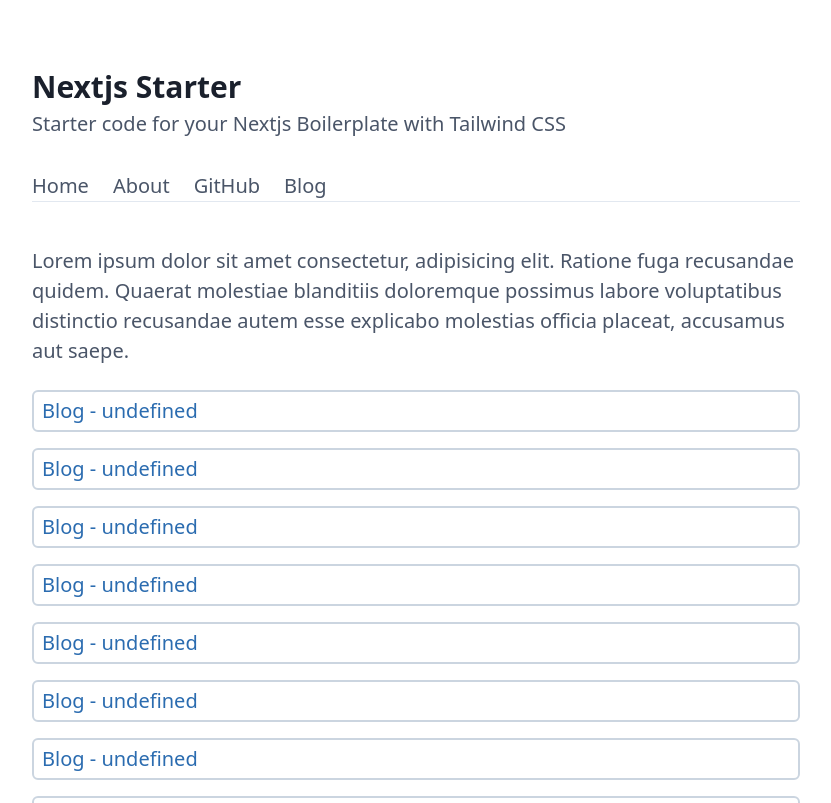
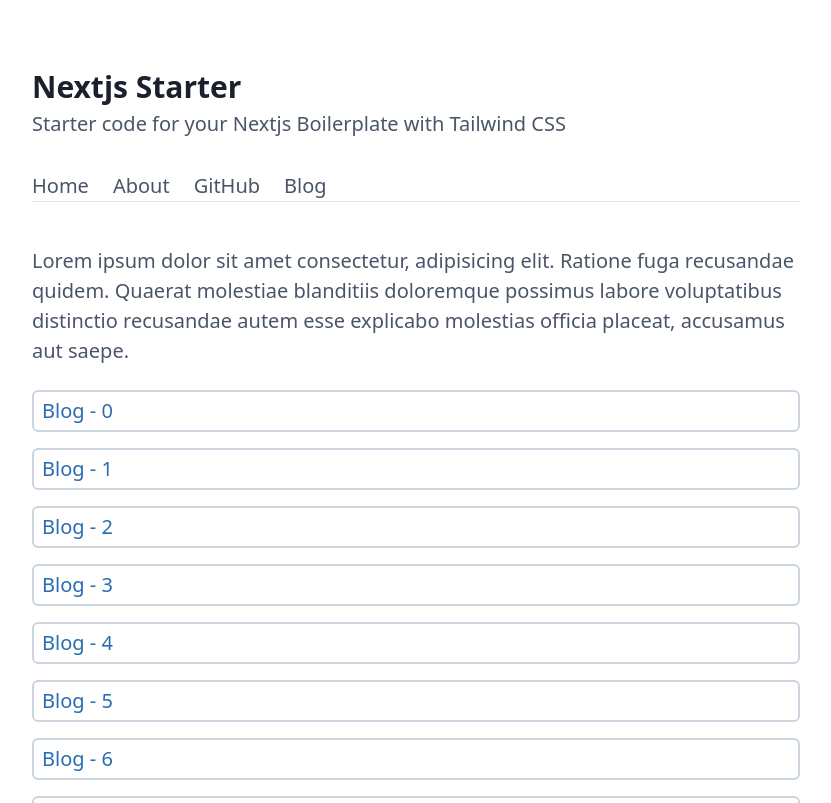
Before and after one commit to lift-world/Next-js-Boilerplate, a Next.js app: page /blog in a window 1280 px wide. Shown: the top 803 px of the page, without its empty margins (224-1055 px from the left). Built offline with nearby package versions, Linux system fonts and the light colour scheme.

Commit message:
test: add test for blog page

```diff
--- a/src/pages/blog.tsx
+++ b/src/pages/blog.tsx
@@ -12,7 +12,7 @@
       placeat, accusamus aut saepe.
     </p>
 
-    {[...Array(10)].map((elt) => (
+    {Array.from(Array(10).keys()).map((elt) => (
       <div
         className="my-4 w-full rounded-md border-2 border-gray-400 px-2 py-1"
         key={elt}
```
Also changed, not shown: 1 other file (tests, documents, lock files or other folders).
